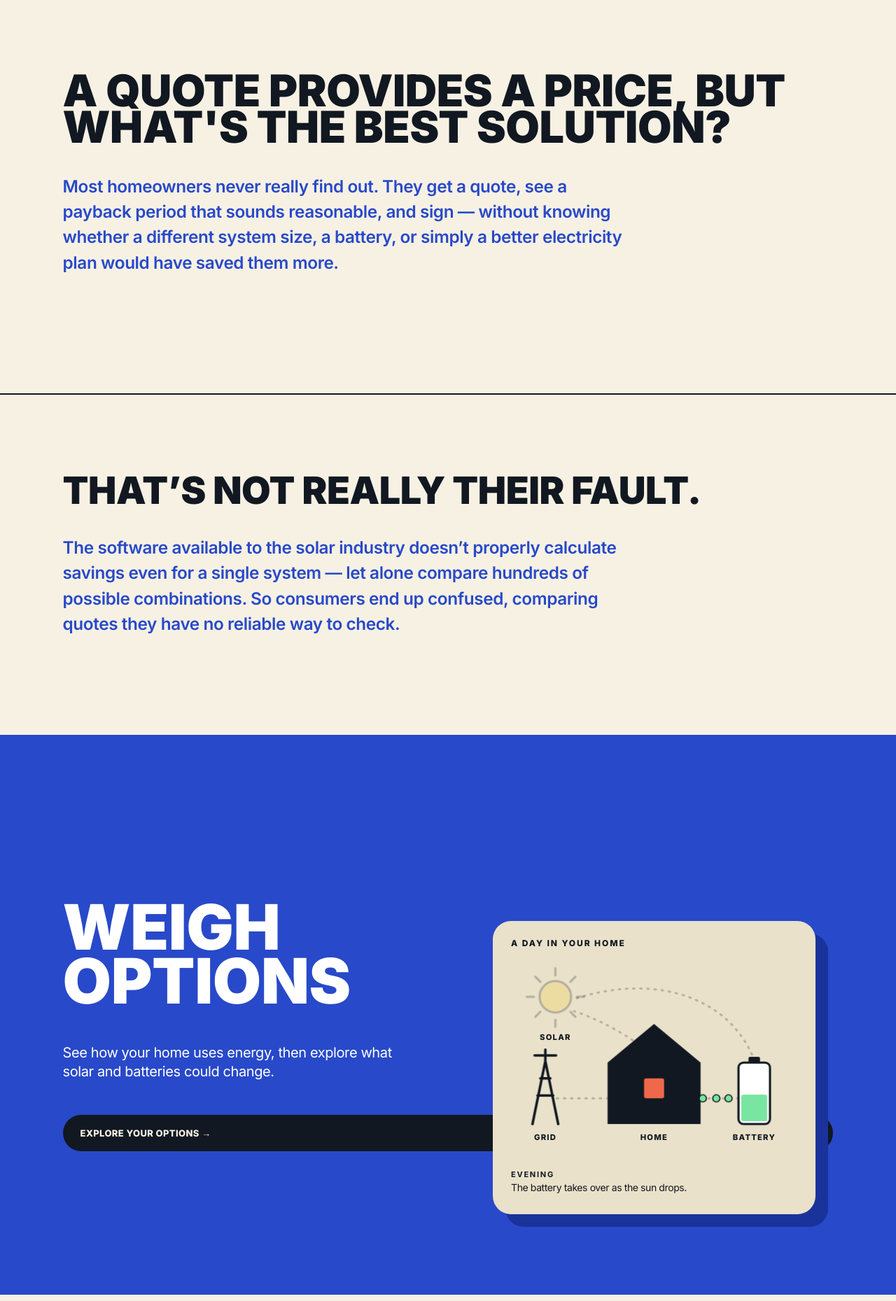
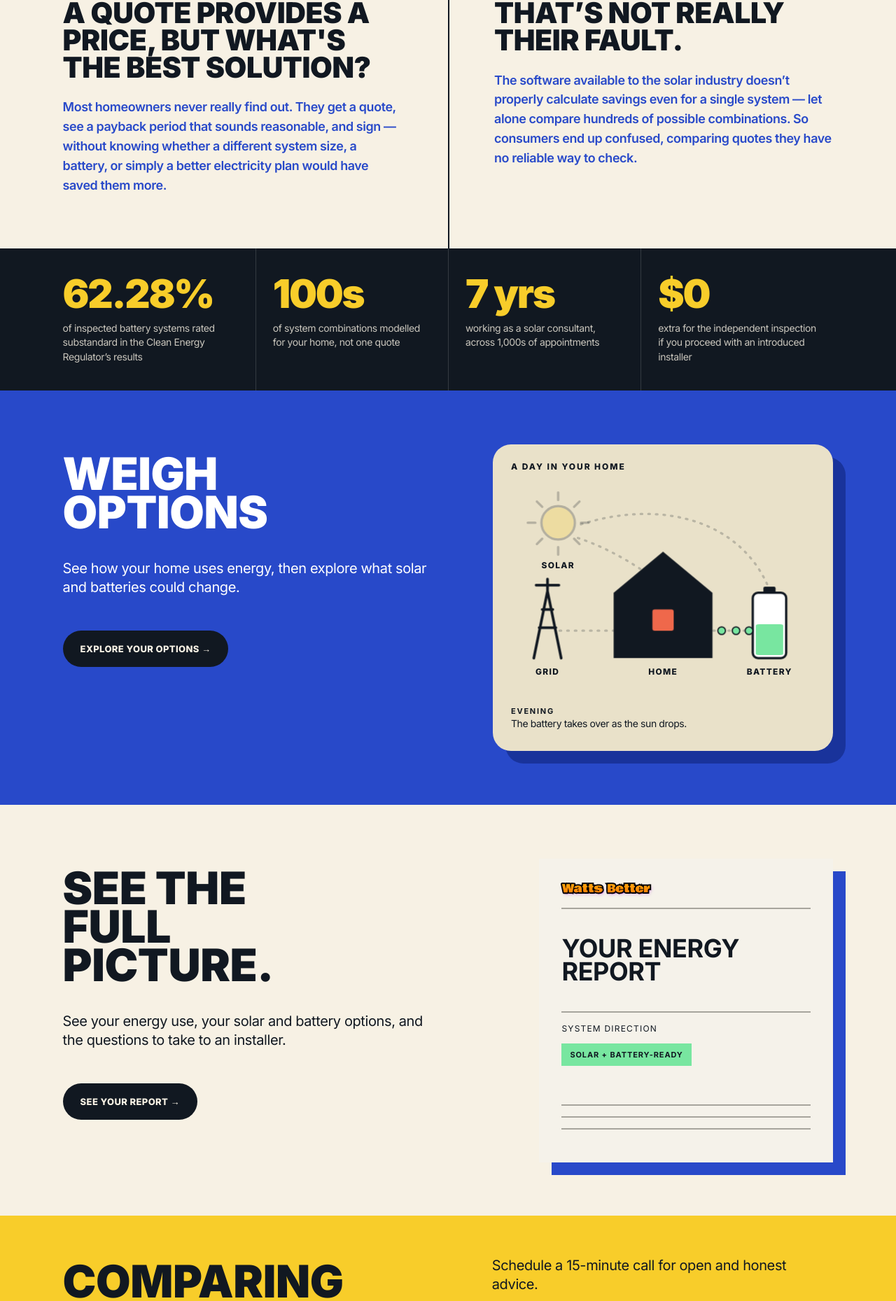
Before and after one commit to camplots/github-connection-status-amalgamatiingall, a Next.js app: page / in a window 1280 px wide. Shown: the part 878-2737 px from the top of the page at 70% size. Built offline with nearby package versions, Linux system fonts and the light colour scheme.

Commit message:
feat: enhance layout and add proof section for better readability
Added a body class and restructured CSS for improved mobile responsiveness. Introduced a proof section with grid layout for key facts.

Co-authored-by: camplots <322244970+camplots@users.noreply.github.com>

```diff
--- a/how-we-are-paid.html
+++ b/how-we-are-paid.html
@@ -5,7 +5,7 @@
 <title>How We Are Paid — Watts Better</title>
 <link rel="stylesheet" href="/blog/blog.css"><link rel="stylesheet" href="/pages.css">
 </head>
-<body>
+<body class="cols">
 <nav class="nav"><a class="logo" href="/" data-text="Watts Better" aria-label="Watts Better home"><span class="lw">Watts Better</span></a><div class="links"><a href="/#explore">EXPLORE</a><a href="/#verify">VERIFY</a><a href="/#how">HOW IT WORKS</a><a href="/how-we-are-paid">HOW WE’RE PAID</a><a href="/blog">KNOWLEDGE</a><a href="/calculator">START →</a></div></nav>
 
 <header class="p-hero">
--- a/index.html
+++ b/index.html
@@ -53,12 +53,51 @@
 @keyframes flowC3{0%,64%{opacity:0}69%,93%{opacity:1}98%,100%{opacity:0}}
 @media(max-width:760px){.device.flow-device{width:100%;height:auto;margin-top:45px;box-shadow:10px 10px 0 #19339b}}
 @media(prefers-reduced-motion:reduce){.flow .sun,.flow .lvl,.flow .fd,.flow .flow-sun-on,.flow .flow-bat-on,.flow .flow-grid-on,.flow-cap span{animation:none!important}.flow .sun{opacity:1}.flow .fd{offset-distance:50%}}
-.statement p.lead{font-size:clamp(20px,1.9vw,28px);font-weight:600;line-height:1.5;max-width:820px;margin-top:40px}@media(max-width:760px){.statement p.lead{font-size:19px;margin-top:28px}}.statement.fault{min-height:0;padding:9vw 7vw 11vw;border-top:2px solid var(--ink,#111821)}.statement.fault .display{font-size:clamp(28px,4.2vw,64px)}@media(max-width:760px){.statement.fault{padding:14vw 7vw 16vw}.statement.fault .display{font-size:clamp(28px,7.8vw,44px)}}</style>
+.statement p.lead{font-size:clamp(20px,1.9vw,28px);font-weight:600;line-height:1.5;max-width:820px;margin-top:40px}@media(max-width:760px){.statement p.lead{font-size:19px;margin-top:28px}}.statement.fault{min-height:0;padding:9vw 7vw 11vw;border-top:2px solid var(--ink,#111821)}.statement.fault .display{font-size:clamp(28px,4.2vw,64px)}@media(max-width:760px){.statement.fault{padding:14vw 7vw 16vw}.statement.fault .display{font-size:clamp(28px,7.8vw,44px)}}
+.proof{display:grid;grid-template-columns:repeat(4,1fr);background:var(--ink);color:var(--paper);padding:0 7vw;scroll-snap-align:start}
+.proof>div{padding:clamp(24px,3vw,44px) 24px clamp(24px,3vw,44px) 24px;border-left:1px solid #ffffff26}
+.proof>div:first-child{border-left:0;padding-left:0}
+.proof b{display:block;font-size:clamp(34px,4.4vw,64px);line-height:.95;letter-spacing:-.04em;font-weight:900;color:var(--sun)}
+.proof span{display:block;margin-top:12px;font-size:14px;line-height:1.45;color:#f7f1e4cc;max-width:28ch}
+@media(max-width:760px){.proof{grid-template-columns:1fr 1fr}.proof>div{padding:22px 14px 22px 0;border-left:0;border-top:1px solid #ffffff26}.proof>div:nth-child(-n+2){border-top:0}.proof>div:nth-child(even){padding-left:16px;border-left:1px solid #ffffff26}.proof b{font-size:34px}}
+@media(min-width:761px){
+html{scroll-snap-type:y proximity}
+.problem{display:grid;grid-template-columns:1fr 1fr;background:var(--paper)}
+.problem .statement{min-height:0;padding:6vw 5vw 6vw 7vw;justify-content:flex-start}
+.problem .statement.fault{padding:6vw 7vw 6vw 5vw;border-top:0;border-left:2px solid var(--ink)}
+.problem .statement .display,.problem .statement.fault .display{font-size:clamp(26px,3.2vw,50px);line-height:.95;max-width:none}
+.problem .statement p.lead{font-size:clamp(17px,1.4vw,21px);line-height:1.55;margin-top:24px;max-width:none}
+.chapter{min-height:0;padding:6vw 7vw;display:grid;grid-template-columns:minmax(0,1.05fr) minmax(0,.95fr);grid-template-rows:auto auto auto 1fr;column-gap:6vw;align-content:center;align-items:start}
+.chapter>*{grid-column:1}
+.chapter>.device,.chapter>.report{grid-column:2;grid-row:1/span 4;position:relative;right:auto;bottom:auto;width:100%;max-width:520px;justify-self:end;align-self:center}
+.chapter>.report{height:auto;min-height:340px;max-width:420px}
+.chapter>.device.flow-device{width:100%;max-width:520px}
+.chapter>.button{justify-self:start}
+.chapter h2{font-size:clamp(40px,5vw,76px);margin:14px 0 20px;max-width:none}
+.chapter p{max-width:520px}
+.chapter.yellow,#start{padding:4.5vw 7vw;grid-template-columns:minmax(0,1.1fr) minmax(0,1fr);grid-template-rows:auto auto;align-items:center}
+.chapter.yellow>h2,#start>h2{grid-row:1/span 2;margin:0}
+.chapter.yellow>p,#start>p,.chapter.yellow>.button,#start>.button{grid-column:2;margin:0}
+.chapter.yellow>.button,#start>.button{margin-top:20px}
+#start>.number{grid-row:1;grid-column:1;margin-bottom:8px}
+#start>h2{grid-row:2/span 2}
+.split{min-height:0}
+.split>div:first-child{padding:6vw 5vw 6vw 7vw;align-self:center}
+.split .visual{min-height:clamp(380px,34vw,520px)}
+.split .display{font-size:clamp(36px,4.6vw,68px)!important;line-height:.9}
+.steps{min-height:0;padding:6vw 7vw}
+.steps h2{font-size:clamp(34px,4.6vw,68px);margin:0 0 40px;max-width:none}
+.transparency{min-height:0;padding:6vw 7vw;display:grid;grid-template-columns:1fr 1fr;column-gap:6vw;align-content:center;justify-content:stretch}
+.transparency .number{grid-column:1/-1}
+.transparency h2{grid-column:1;grid-row:2/span 2;font-size:clamp(36px,4.6vw,68px);margin:12px 0 0}
+.transparency p{grid-column:2;margin:12px 0 0;font-size:19px}
+}
+</style>
 </head>
 <body>
 <nav class="nav"><div class="logo" data-text="Watts Better"><span class="lw">Watts Better</span></div><div class="links"><a href="#explore">EXPLORE</a><a href="#verify">VERIFY</a><a href="#how">HOW IT WORKS</a><a href="/how-we-are-paid">HOW WE’RE PAID</a><a href="#start">START →</a></div></nav>
 <section class="hero"><div class="sun"></div><div class="house"></div><div class="roof"></div><div class="panels"> <i class="panel"></i><i class="panel"></i><i class="panel"></i><i class="panel"></i><i class="panel"></i><i class="panel"></i></div><div class="hero-copy"><h1><span class="ln">Solar, is it</span><span class="ln"><span class="sun-word">worth</span> it?</span></h1><p>Find out exactly what will be best, when it comes to solar/batteries for your home.</p><a class="button button-how" href="#how">How it Works</a></div><div class="scroll">SCROLL TO BEGIN ↓</div></section>
-<section class="statement"><div class="display">A QUOTE PROVIDES A PRICE, BUT WHAT'S THE BEST SOLUTION?</div><p class="lead">Most homeowners never really find out. They get a quote, see a payback period that sounds reasonable, and sign &mdash; without knowing whether a different system size, a battery, or simply a better electricity plan would have saved them more.</p></section><section class="statement fault"><div class="display">THAT&rsquo;S NOT REALLY THEIR FAULT.</div><p class="lead">The software available to the solar industry doesn&rsquo;t properly calculate savings even for a single system &mdash; let alone compare hundreds of possible combinations. So consumers end up confused, comparing quotes they have no reliable way to check.</p></section>
+<div class="problem"><section class="statement"><div class="display">A QUOTE PROVIDES A PRICE, BUT WHAT'S THE BEST SOLUTION?</div><p class="lead">Most homeowners never really find out. They get a quote, see a payback period that sounds reasonable, and sign &mdash; without knowing whether a different system size, a battery, or simply a better electricity plan would have saved them more.</p></section><section class="statement fault"><div class="display">THAT&rsquo;S NOT REALLY THEIR FAULT.</div><p class="lead">The software available to the solar industry doesn&rsquo;t properly calculate savings even for a single system &mdash; let alone compare hundreds of possible combinations. So consumers end up confused, comparing quotes they have no reliable way to check.</p></section></div><section class="proof" aria-label="Key facts"><div><b>62.28%</b><span>of inspected battery systems rated substandard in the Clean Energy Regulator&rsquo;s results</span></div><div><b>100s</b><span>of system combinations modelled for your home, not one quote</span></div><div><b>7 yrs</b><span>working as a solar consultant, across 1,000s of appointments</span></div><div><b>$0</b><span>extra for the independent inspection if you proceed with an introduced installer</span></div></section>
 <section id="explore" class="chapter blue"><h2>WEIGH<br>OPTIONS</h2><p>See how your home uses energy, then explore what solar and batteries could change.</p><a href="/calculator" class="button">EXPLORE YOUR OPTIONS →</a><div class="device flow-device">
 <div class="flow-title">A DAY IN YOUR HOME</div>
 <svg class="flow" viewBox="0 0 400 290" role="img" aria-labelledby="flow-t flow-d">
--- a/public/how-we-are-paid.html
+++ b/public/how-we-are-paid.html
@@ -5,7 +5,7 @@
 <title>How We Are Paid — Watts Better</title>
 <link rel="stylesheet" href="/blog/blog.css"><link rel="stylesheet" href="/pages.css">
 </head>
-<body>
+<body class="cols">
 <nav class="nav"><a class="logo" href="/" data-text="Watts Better" aria-label="Watts Better home"><span class="lw">Watts Better</span></a><div class="links"><a href="/#explore">EXPLORE</a><a href="/#verify">VERIFY</a><a href="/#how">HOW IT WORKS</a><a href="/how-we-are-paid">HOW WE’RE PAID</a><a href="/blog">KNOWLEDGE</a><a href="/calculator">START →</a></div></nav>
 
 <header class="p-hero">
--- a/public/index.html
+++ b/public/index.html
@@ -53,12 +53,51 @@
 @keyframes flowC3{0%,64%{opacity:0}69%,93%{opacity:1}98%,100%{opacity:0}}
 @media(max-width:760px){.device.flow-device{width:100%;height:auto;margin-top:45px;box-shadow:10px 10px 0 #19339b}}
 @media(prefers-reduced-motion:reduce){.flow .sun,.flow .lvl,.flow .fd,.flow .flow-sun-on,.flow .flow-bat-on,.flow .flow-grid-on,.flow-cap span{animation:none!important}.flow .sun{opacity:1}.flow .fd{offset-distance:50%}}
-.statement p.lead{font-size:clamp(20px,1.9vw,28px);font-weight:600;line-height:1.5;max-width:820px;margin-top:40px}@media(max-width:760px){.statement p.lead{font-size:19px;margin-top:28px}}.statement.fault{min-height:0;padding:9vw 7vw 11vw;border-top:2px solid var(--ink,#111821)}.statement.fault .display{font-size:clamp(28px,4.2vw,64px)}@media(max-width:760px){.statement.fault{padding:14vw 7vw 16vw}.statement.fault .display{font-size:clamp(28px,7.8vw,44px)}}</style>
+.statement p.lead{font-size:clamp(20px,1.9vw,28px);font-weight:600;line-height:1.5;max-width:820px;margin-top:40px}@media(max-width:760px){.statement p.lead{font-size:19px;margin-top:28px}}.statement.fault{min-height:0;padding:9vw 7vw 11vw;border-top:2px solid var(--ink,#111821)}.statement.fault .display{font-size:clamp(28px,4.2vw,64px)}@media(max-width:760px){.statement.fault{padding:14vw 7vw 16vw}.statement.fault .display{font-size:clamp(28px,7.8vw,44px)}}
+.proof{display:grid;grid-template-columns:repeat(4,1fr);background:var(--ink);color:var(--paper);padding:0 7vw;scroll-snap-align:start}
+.proof>div{padding:clamp(24px,3vw,44px) 24px clamp(24px,3vw,44px) 24px;border-left:1px solid #ffffff26}
+.proof>div:first-child{border-left:0;padding-left:0}
+.proof b{display:block;font-size:clamp(34px,4.4vw,64px);line-height:.95;letter-spacing:-.04em;font-weight:900;color:var(--sun)}
+.proof span{display:block;margin-top:12px;font-size:14px;line-height:1.45;color:#f7f1e4cc;max-width:28ch}
+@media(max-width:760px){.proof{grid-template-columns:1fr 1fr}.proof>div{padding:22px 14px 22px 0;border-left:0;border-top:1px solid #ffffff26}.proof>div:nth-child(-n+2){border-top:0}.proof>div:nth-child(even){padding-left:16px;border-left:1px solid #ffffff26}.proof b{font-size:34px}}
+@media(min-width:761px){
+html{scroll-snap-type:y proximity}
+.problem{display:grid;grid-template-columns:1fr 1fr;background:var(--paper)}
+.problem .statement{min-height:0;padding:6vw 5vw 6vw 7vw;justify-content:flex-start}
+.problem .statement.fault{padding:6vw 7vw 6vw 5vw;border-top:0;border-left:2px solid var(--ink)}
+.problem .statement .display,.problem .statement.fault .display{font-size:clamp(26px,3.2vw,50px);line-height:.95;max-width:none}
+.problem .statement p.lead{font-size:clamp(17px,1.4vw,21px);line-height:1.55;margin-top:24px;max-width:none}
+.chapter{min-height:0;padding:6vw 7vw;display:grid;grid-template-columns:minmax(0,1.05fr) minmax(0,.95fr);grid-template-rows:auto auto auto 1fr;column-gap:6vw;align-content:center;align-items:start}
+.chapter>*{grid-column:1}
+.chapter>.device,.chapter>.report{grid-column:2;grid-row:1/span 4;position:relative;right:auto;bottom:auto;width:100%;max-width:520px;justify-self:end;align-self:center}
+.chapter>.report{height:auto;min-height:340px;max-width:420px}
+.chapter>.device.flow-device{width:100%;max-width:520px}
+.chapter>.button{justify-self:start}
+.chapter h2{font-size:clamp(40px,5vw,76px);margin:14px 0 20px;max-width:none}
+.chapter p{max-width:520px}
+.chapter.yellow,#start{padding:4.5vw 7vw;grid-template-columns:minmax(0,1.1fr) minmax(0,1fr);grid-template-rows:auto auto;align-items:center}
+.chapter.yellow>h2,#start>h2{grid-row:1/span 2;margin:0}
+.chapter.yellow>p,#start>p,.chapter.yellow>.button,#start>.button{grid-column:2;margin:0}
+.chapter.yellow>.button,#start>.button{margin-top:20px}
+#start>.number{grid-row:1;grid-column:1;margin-bottom:8px}
+#start>h2{grid-row:2/span 2}
+.split{min-height:0}
+.split>div:first-child{padding:6vw 5vw 6vw 7vw;align-self:center}
+.split .visual{min-height:clamp(380px,34vw,520px)}
+.split .display{font-size:clamp(36px,4.6vw,68px)!important;line-height:.9}
+.steps{min-height:0;padding:6vw 7vw}
+.steps h2{font-size:clamp(34px,4.6vw,68px);margin:0 0 40px;max-width:none}
+.transparency{min-height:0;padding:6vw 7vw;display:grid;grid-template-columns:1fr 1fr;column-gap:6vw;align-content:center;justify-content:stretch}
+.transparency .number{grid-column:1/-1}
+.transparency h2{grid-column:1;grid-row:2/span 2;font-size:clamp(36px,4.6vw,68px);margin:12px 0 0}
+.transparency p{grid-column:2;margin:12px 0 0;font-size:19px}
+}
+</style>
 </head>
 <body>
 <nav class="nav"><div class="logo" data-text="Watts Better"><span class="lw">Watts Better</span></div><div class="links"><a href="#explore">EXPLORE</a><a href="#verify">VERIFY</a><a href="#how">HOW IT WORKS</a><a href="/how-we-are-paid">HOW WE’RE PAID</a><a href="#start">START →</a></div></nav>
 <section class="hero"><div class="sun"></div><div class="house"></div><div class="roof"></div><div class="panels"> <i class="panel"></i><i class="panel"></i><i class="panel"></i><i class="panel"></i><i class="panel"></i><i class="panel"></i></div><div class="hero-copy"><h1><span class="ln">Solar, is it</span><span class="ln"><span class="sun-word">worth</span> it?</span></h1><p>Find out exactly what will be best, when it comes to solar/batteries for your home.</p><a class="button button-how" href="#how">How it Works</a></div><div class="scroll">SCROLL TO BEGIN ↓</div></section>
-<section class="statement"><div class="display">A QUOTE PROVIDES A PRICE, BUT WHAT'S THE BEST SOLUTION?</div><p class="lead">Most homeowners never really find out. They get a quote, see a payback period that sounds reasonable, and sign &mdash; without knowing whether a different system size, a battery, or simply a better electricity plan would have saved them more.</p></section><section class="statement fault"><div class="display">THAT&rsquo;S NOT REALLY THEIR FAULT.</div><p class="lead">The software available to the solar industry doesn&rsquo;t properly calculate savings even for a single system &mdash; let alone compare hundreds of possible combinations. So consumers end up confused, comparing quotes they have no reliable way to check.</p></section>
+<div class="problem"><section class="statement"><div class="display">A QUOTE PROVIDES A PRICE, BUT WHAT'S THE BEST SOLUTION?</div><p class="lead">Most homeowners never really find out. They get a quote, see a payback period that sounds reasonable, and sign &mdash; without knowing whether a different system size, a battery, or simply a better electricity plan would have saved them more.</p></section><section class="statement fault"><div class="display">THAT&rsquo;S NOT REALLY THEIR FAULT.</div><p class="lead">The software available to the solar industry doesn&rsquo;t properly calculate savings even for a single system &mdash; let alone compare hundreds of possible combinations. So consumers end up confused, comparing quotes they have no reliable way to check.</p></section></div><section class="proof" aria-label="Key facts"><div><b>62.28%</b><span>of inspected battery systems rated substandard in the Clean Energy Regulator&rsquo;s results</span></div><div><b>100s</b><span>of system combinations modelled for your home, not one quote</span></div><div><b>7 yrs</b><span>working as a solar consultant, across 1,000s of appointments</span></div><div><b>$0</b><span>extra for the independent inspection if you proceed with an introduced installer</span></div></section>
 <section id="explore" class="chapter blue"><h2>WEIGH<br>OPTIONS</h2><p>See how your home uses energy, then explore what solar and batteries could change.</p><a href="/calculator" class="button">EXPLORE YOUR OPTIONS →</a><div class="device flow-device">
 <div class="flow-title">A DAY IN YOUR HOME</div>
 <svg class="flow" viewBox="0 0 400 290" role="img" aria-labelledby="flow-t flow-d">
--- a/public/the-calculator.html
+++ b/public/the-calculator.html
@@ -6,7 +6,7 @@
 <meta name="description" content="Start with the free Watts Better calculator. It compares hundreds of solar and battery combinations against your own consumption, electricity tariff and existing system.">
 <link rel="stylesheet" href="/blog/blog.css"><link rel="stylesheet" href="/pages.css">
 </head>
-<body>
+<body class="cols">
 <nav class="nav"><a class="logo" href="/" data-text="Watts Better" aria-label="Watts Better home"><span class="lw">Watts Better</span></a><div class="links"><a href="/#explore">EXPLORE</a><a href="/#verify">VERIFY</a><a href="/#how">HOW IT WORKS</a><a href="/how-we-are-paid">HOW WE’RE PAID</a><a href="/blog">KNOWLEDGE</a><a href="/calculator">START →</a></div></nav>
 
 <header class="p-hero">
--- a/public/the-industry.html
+++ b/public/the-industry.html
@@ -37,7 +37,7 @@
 @media(max-width:760px){.stat-row,.takeaway-grid{grid-template-columns:1fr}.callout-strip{grid-template-columns:1fr}}
 </style>
 </head>
-<body class="the-industry">
+<body class="the-industry cols">
 <nav class="nav"><a class="logo" href="/" data-text="Watts Better" aria-label="Watts Better home"><span class="lw">Watts Better</span></a><div class="links"><a href="/#explore">EXPLORE</a><a href="/#verify">VERIFY</a><a href="/#how">HOW IT WORKS</a><a href="/how-we-are-paid">HOW WE'RE PAID</a><a href="/blog">KNOWLEDGE</a><a href="/calculator">START →</a></div></nav>
 
 <header class="p-hero industry-hero">
--- a/public/the-report.html
+++ b/public/the-report.html
@@ -5,7 +5,7 @@
 <title>The Report — Watts Better</title>
 <link rel="stylesheet" href="/blog/blog.css"><link rel="stylesheet" href="/pages.css">
 </head>
-<body>
+<body class="cols">
 <nav class="nav"><a class="logo" href="/" data-text="Watts Better" aria-label="Watts Better home"><span class="lw">Watts Better</span></a><div class="links"><a href="/#explore">EXPLORE</a><a href="/#verify">VERIFY</a><a href="/#how">HOW IT WORKS</a><a href="/how-we-are-paid">HOW WE’RE PAID</a><a href="/blog">KNOWLEDGE</a><a href="/calculator">START →</a></div></nav>
 
 <header class="p-hero">
--- a/the-calculator.html
+++ b/the-calculator.html
@@ -6,7 +6,7 @@
 <meta name="description" content="Start with the free Watts Better calculator. It compares hundreds of solar and battery combinations against your own consumption, electricity tariff and existing system.">
 <link rel="stylesheet" href="/blog/blog.css"><link rel="stylesheet" href="/pages.css">
 </head>
-<body>
+<body class="cols">
 <nav class="nav"><a class="logo" href="/" data-text="Watts Better" aria-label="Watts Better home"><span class="lw">Watts Better</span></a><div class="links"><a href="/#explore">EXPLORE</a><a href="/#verify">VERIFY</a><a href="/#how">HOW IT WORKS</a><a href="/how-we-are-paid">HOW WE’RE PAID</a><a href="/blog">KNOWLEDGE</a><a href="/calculator">START →</a></div></nav>
 
 <header class="p-hero">
--- a/the-industry.html
+++ b/the-industry.html
@@ -37,7 +37,7 @@
 @media(max-width:760px){.stat-row,.takeaway-grid{grid-template-columns:1fr}.callout-strip{grid-template-columns:1fr}}
 </style>
 </head>
-<body class="the-industry">
+<body class="the-industry cols">
 <nav class="nav"><a class="logo" href="/" data-text="Watts Better" aria-label="Watts Better home"><span class="lw">Watts Better</span></a><div class="links"><a href="/#explore">EXPLORE</a><a href="/#verify">VERIFY</a><a href="/#how">HOW IT WORKS</a><a href="/how-we-are-paid">HOW WE'RE PAID</a><a href="/blog">KNOWLEDGE</a><a href="/calculator">START →</a></div></nav>
 
 <header class="p-hero industry-hero">
--- a/the-report.html
+++ b/the-report.html
@@ -5,7 +5,7 @@
 <title>The Report — Watts Better</title>
 <link rel="stylesheet" href="/blog/blog.css"><link rel="stylesheet" href="/pages.css">
 </head>
-<body>
+<body class="cols">
 <nav class="nav"><a class="logo" href="/" data-text="Watts Better" aria-label="Watts Better home"><span class="lw">Watts Better</span></a><div class="links"><a href="/#explore">EXPLORE</a><a href="/#verify">VERIFY</a><a href="/#how">HOW IT WORKS</a><a href="/how-we-are-paid">HOW WE’RE PAID</a><a href="/blog">KNOWLEDGE</a><a href="/calculator">START →</a></div></nav>
 
 <header class="p-hero">
```
Also changed, not shown: pages.css (+16 -0 lines), public/pages.css (+16 -0 lines).
